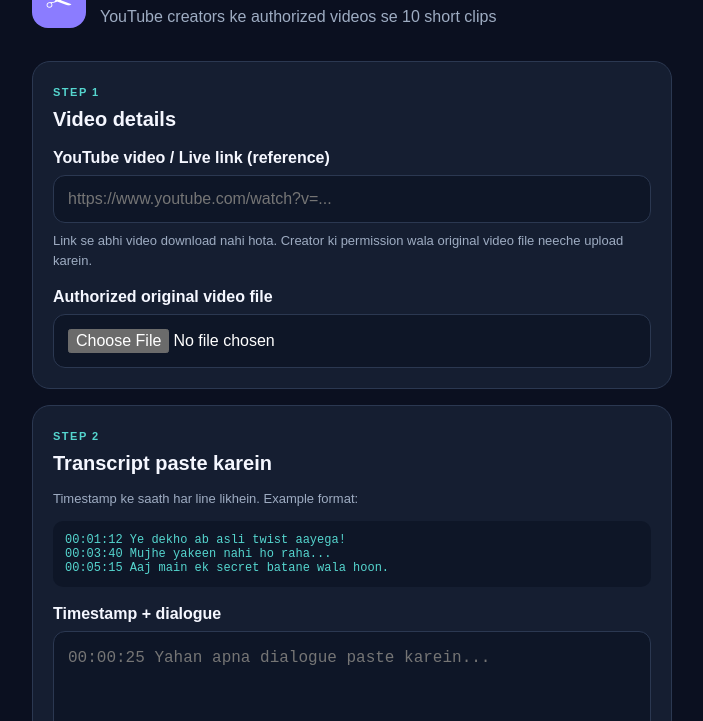
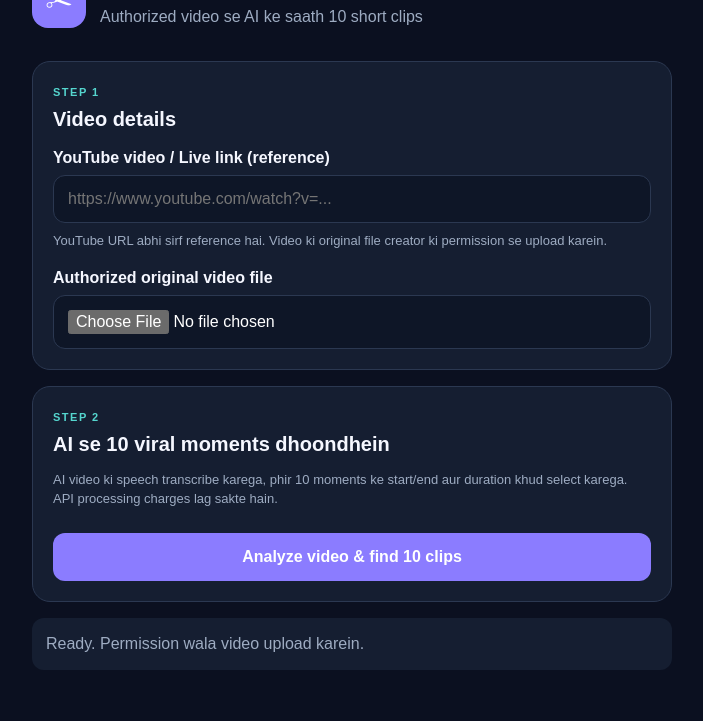
Before and after one commit to yadavprashant4525-create/ai-clipper, a website: page public/index.html in a window 1280 px wide. Shown: the part 79-800 px from the top of the page, without its empty margins (288-991 px from the left). Drawn offline with Linux system fonts and the light colour scheme.

Commit message:
Simplify workflow to automatic AI video analysis

```diff
--- a/public/index.html
+++ b/public/index.html
@@ -11,39 +11,30 @@
 <main class="app">
   <header class="hero">
     <div class="logo">✂</div>
-    <div><h1>AI Clipper</h1><p>YouTube creators ke authorized videos se 10 short clips</p></div>
+    <div><h1>AI Clipper</h1><p>Authorized video se AI ke saath 10 short clips</p></div>
   </header>
-
   <section class="panel">
     <span class="step">STEP 1</span>
     <h2>Video details</h2>
     <label for="videoUrl">YouTube video / Live link (reference)</label>
     <input type="url" id="videoUrl" placeholder="https://www.youtube.com/watch?v=...">
-    <p class="hint">Link se abhi video download nahi hota. Creator ki permission wala original video file neeche upload karein.</p>
+    <p class="hint">YouTube URL abhi sirf reference hai. Video ki original file creator ki permission se upload karein.</p>
     <label for="video">Authorized original video file</label>
     <input type="file" id="video" accept="video/*">
   </section>
-
   <section class="panel">
     <span class="step">STEP 2</span>
-    <h2>Transcript paste karein</h2>
-    <p class="hint">Timestamp ke saath har line likhein. Example format:</p>
-    <pre>00:01:12 Ye dekho ab asli twist aayega!
-00:03:40 Mujhe yakeen nahi ho raha...
-00:05:15 Aaj main ek secret batane wala hoon.</pre>
-    <label for="transcript">Timestamp + dialogue</label>
-    <textarea id="transcript" rows="9" placeholder="00:00:25 Yahan apna dialogue paste karein..."></textarea>
-    <button id="analyze">Find 10 best moments</button>
+    <h2>AI se 10 viral moments dhoondhein</h2>
+    <p class="hint">AI video ki speech transcribe karega, phir 10 moments ke start/end aur duration khud select karega. API processing charges lag sakte hain.</p>
+    <button id="analyze">Analyze video & find 10 clips</button>
   </section>
-
   <section class="panel" id="resultsPanel" hidden>
     <span class="step">STEP 3</span>
-    <h2>10 suggested clips</h2>
-    <p class="hint">Suggestions transcript ke hooks aur dialogue signals se score ki gayi hain. Ye abhi full AI analysis nahi hai.</p>
+    <h2>AI ke 10 clip suggestions</h2>
     <ol id="clipList"></ol>
-    <button id="makeClips">Create all 10 clips</button>
+    <button id="makeClips">Create & download all 10 clips (ZIP)</button>
   </section>
-  <p id="message" role="status" aria-live="polite">Ready. Apna authorized video aur timestamp transcript add karein.</p>
+  <p id="message" role="status" aria-live="polite">Ready. Permission wala video upload karein.</p>
 </main>
 <script src="app.js"></script>
 </body>
```
